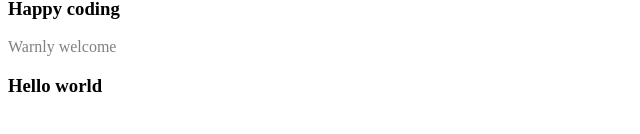
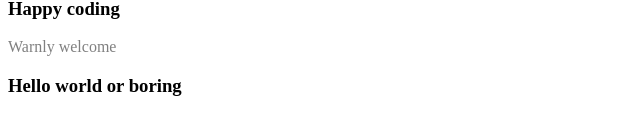
Before and after one commit to rawaimsh/first_commit, a plain HTML site: page index.html in a window 1280 px wide. Shown: the part 128-262 px from the top of the page, without its empty margins (0-640 px from the left). Drawn offline with Linux system fonts and the light colour scheme.

Commit message:
update commit home

```diff
--- a/index.html
+++ b/index.html
@@ -14,6 +14,6 @@
     <br>
     <h3>Happy coding</h3>
     <p>Warnly welcome</p>
-    <h3>Hello world</h3>
+    <h3>Hello world or boring</h3>
 </body>
 </html>
```
